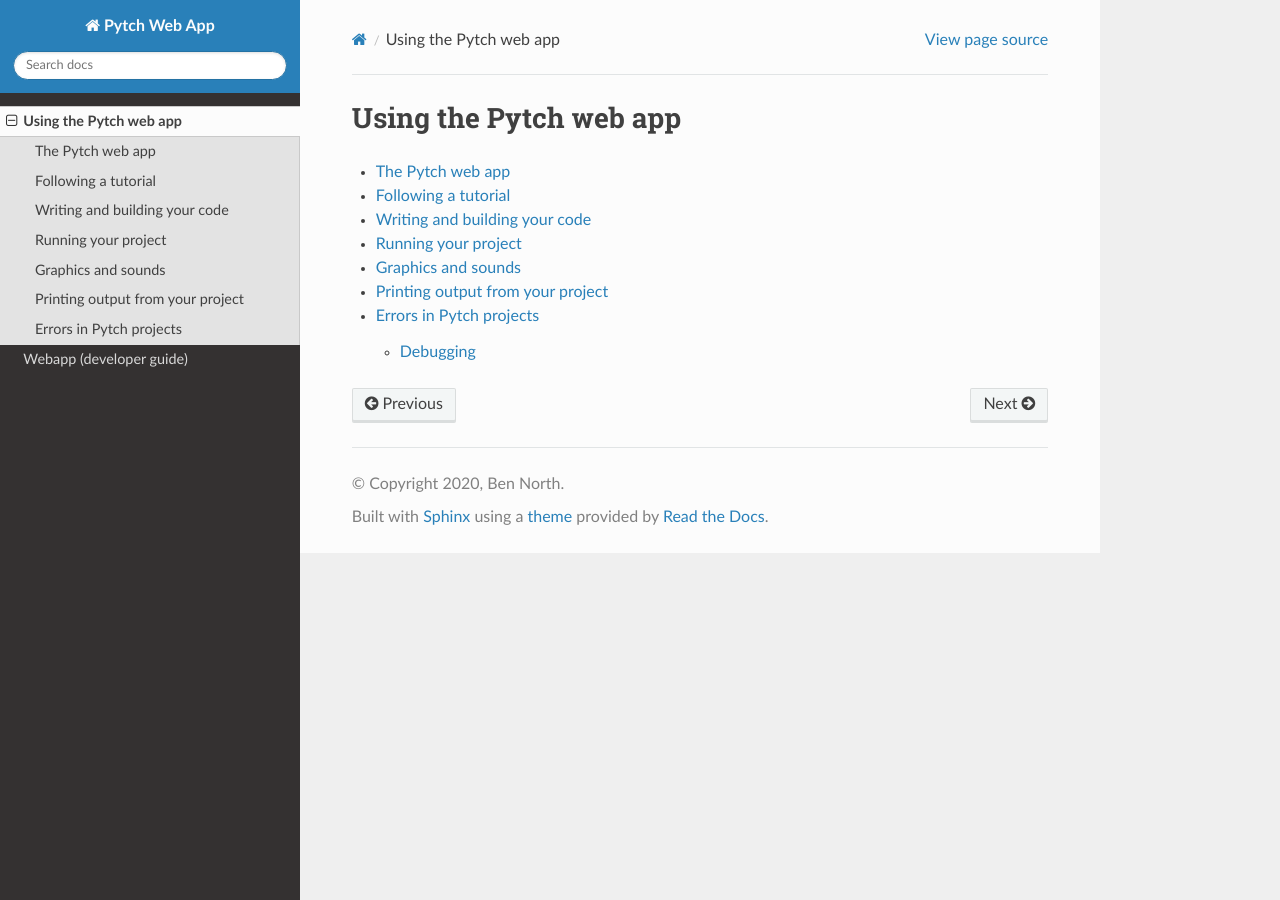
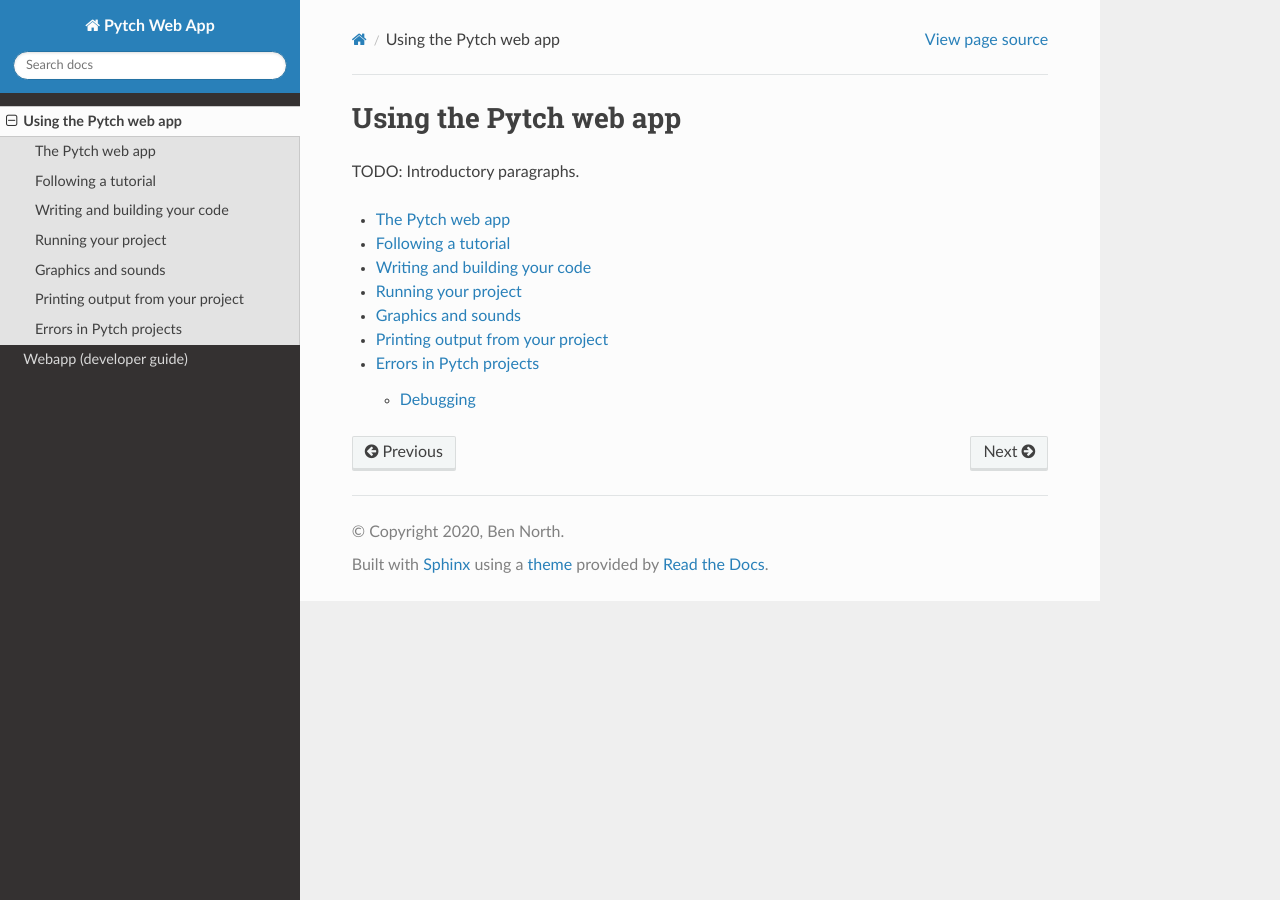
Before and after one commit to pytchlang/pytch-webapp, a Sphinx documentation site: the page built from doc/source/user/index.rst, in a window 1280 px wide. Built offline with Sphinx 7.4.7 and the Read the Docs theme 2.0.0, drawn with Linux system fonts in a browser that asks for light colours.

Commit message:
Note TODO in index

```diff
--- a/doc/source/user/index.rst
+++ b/doc/source/user/index.rst
@@ -1,5 +1,7 @@
 Using the Pytch web app
 =======================
+
+TODO: Introductory paragraphs.
 
 .. toctree::
 
```
